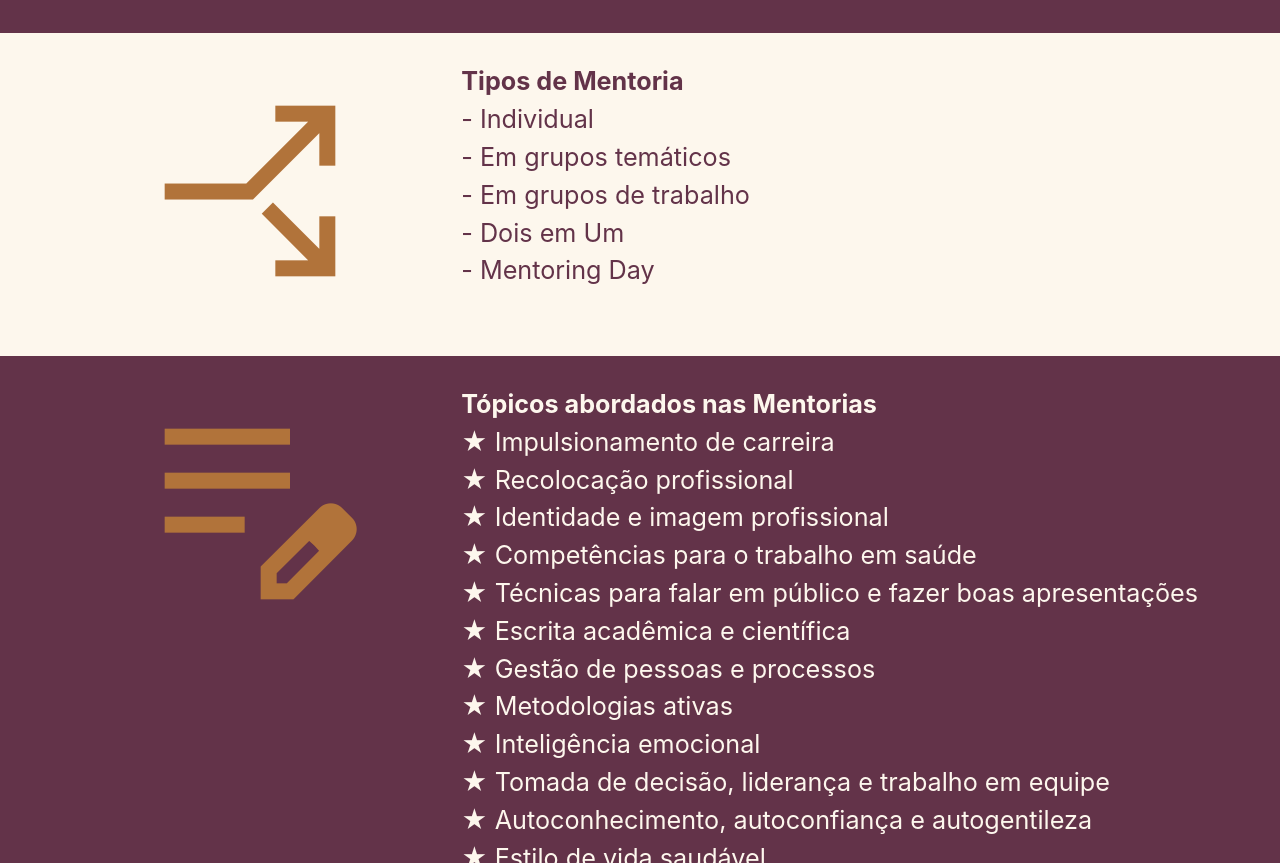
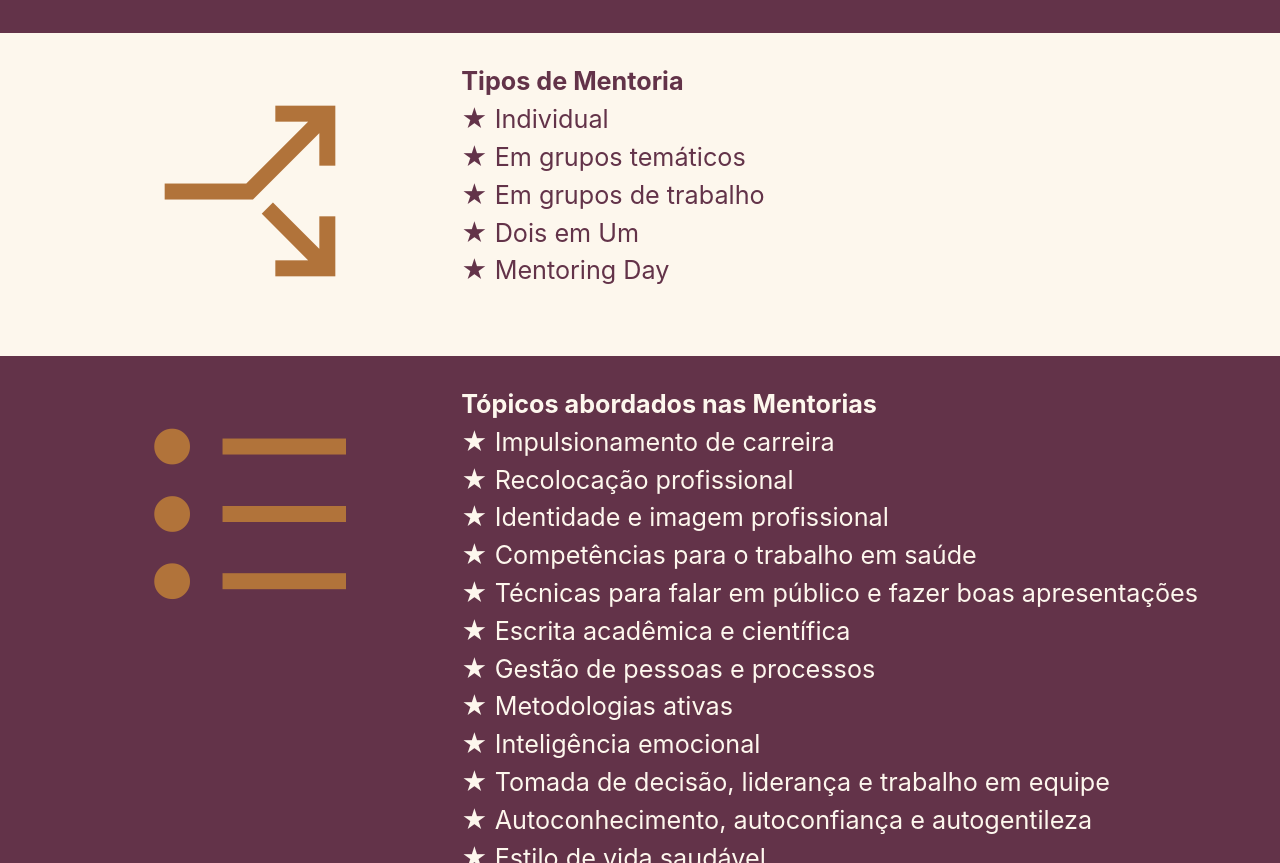
Before and after one commit to everaldo-araujo/mos-mentoria, a plain HTML site: page index.html in a window 1280 px wide. Shown: the part 1496-2359 px from the top of the page. Drawn offline with nearby package versions, Linux system fonts and the light colour scheme; a web font is replaced by a local one.

Commit message:
Atualiz 08-07 15-23

```diff
--- a/css/materialize-custom.css
+++ b/css/materialize-custom.css
@@ -42,6 +42,7 @@ body {
 .card {
     border-radius: 15px;
 }
+
 
 .apostrofo{
   font-family: 'Gwendolyn';
--- a/index.html
+++ b/index.html
@@ -56,7 +56,7 @@
       <div class="material-symbols-outlined md-256 marrom-text hide-on-med-and-down">psychology_alt</div>
       <div class="material-symbols-outlined md-96 marrom-text hide-on-large-only">psychology_alt</div>
     </div>
-    <div class="col s12 m8 l8 xl8 flow-text lilas-text"><br>
+    <div class="col s12 m12 l8 xl8 flow-text lilas-text"><br>
       <b>O que é Mentoria</b><br>
       Mentoria é aconselhamento, orientação, tutoria e capacitação por meio do aprendizado com alguém mais experiente
       para a discussão de tópicos específicos, nos quais o mentorado precisa se desenvolver e para o qual o mentor irá
@@ -113,24 +113,34 @@
       <div class="flow-text purple-text">
         <b>Tipos de Mentoria</b><br>
 
-        - Individual<br>
-        - Em grupos temáticos<br>
-        - Em grupos de trabalho<br>
-        - Dois em Um<br>
-        - Mentoring Day<br>
+        &#9733; Individual<br>
+        &#9733; Em grupos temáticos<br>
+        &#9733; Em grupos de trabalho<br>
+        &#9733; Dois em Um<br>
+        &#9733; Mentoring Day<br>
       </div>
     </div>
 
   </div>
 
 
+<!-- <div style="border: 1px solid red; height: 60px;">11111111
+  <div style="border: 1px solid blue; height: 20px;float: left;">222222222
 
+  </div>
+  <div style="border: 1px solid orangered; height: 20px;float: left;">33333333
+
+  </div>
+  <div style="border: 1px solid green; height: 20px;float: left;">44444444
+
+  </div>
+</div> -->
 
   <div class="row purple div-conteudo">
 
     <div class="col s12 m12 l4 xl4 center">
-      <div class="material-symbols-outlined md-256 marrom-text hide-on-med-and-down">edit_note</div>
-      <div class="material-symbols-outlined md-96 marrom-text hide-on-large-only">edit_note</div>
+      <div class="material-symbols-outlined md-256 marrom-text hide-on-med-and-down">format_list_bulleted</div>
+      <div class="material-symbols-outlined md-96 marrom-text hide-on-large-only">format_list_bulleted</div>
 
     </div>
 
@@ -152,7 +162,7 @@
         &#9733; Estilo de vida saudável
 
 
-        <!-- &#9733; Impulsionamento de carreira<br>
+           <!-- &#9733; Impulsionamento de carreira<br>
                 &#9733; Recolocação profissional<br>
                 &#9733; Identidade profissional e imagem pessoal<br>
                 &#9733; Participação em processos seletivos de trabalho<br>
```
Also changed, not shown: css/materialize.css.
